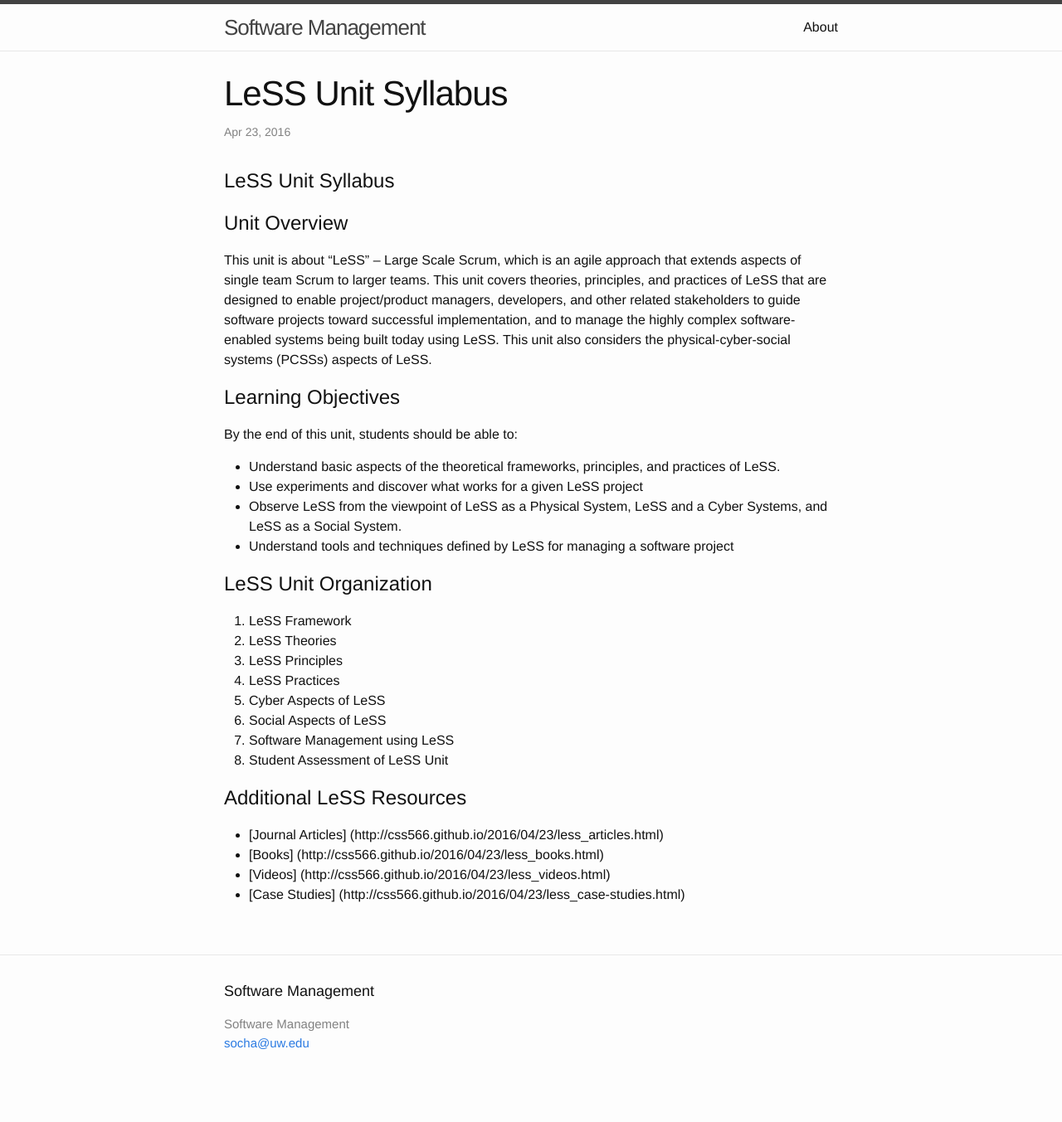
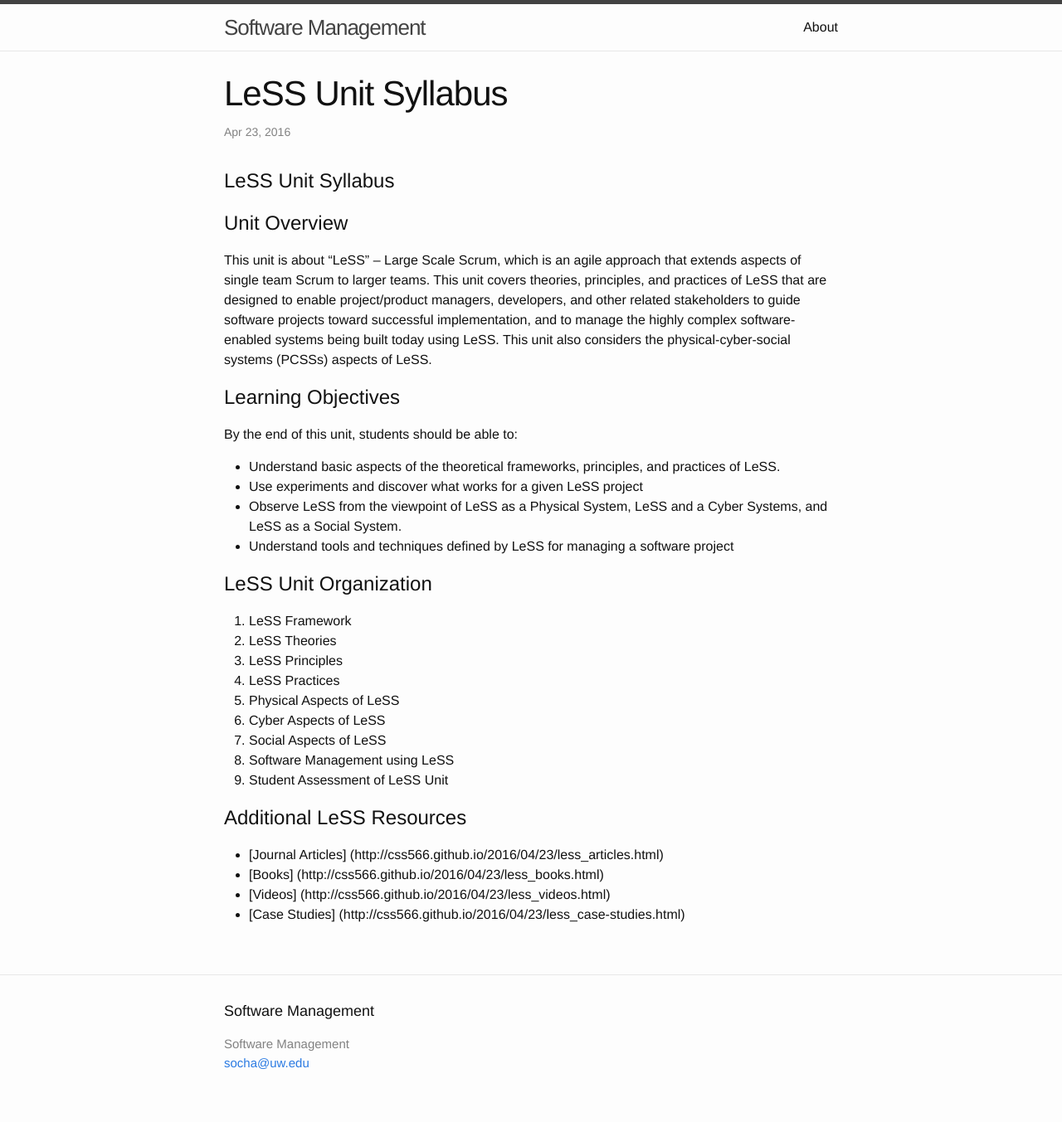
Before and after one commit to css566/css566.github.io, a Jekyll site: the page built from _posts/2016-04-23-less_syllabus.md, in a window 1280 px wide. Shown: the whole page at 83% size. Built offline with Jekyll 4.4.1, drawn with Linux system fonts in a browser that asks for light colours; comment, search, counter and statistics services are not loaded; before the commit the page ends 1329 px from its top, so only the background shows below that.

Commit message:
Update 2016-04-23-less_syllabus.md

```diff
--- a/_posts/2016-04-23-less_syllabus.md
+++ b/_posts/2016-04-23-less_syllabus.md
@@ -25,10 +25,11 @@ By the end of this unit, students should be able to:
  2. LeSS Theories
  3. LeSS Principles
  4. LeSS Practices
- 5. Cyber Aspects of LeSS
- 6. Social Aspects of LeSS
- 7. Software Management using LeSS
- 8. Student Assessment of LeSS Unit
+ 5. Physical Aspects of LeSS
+ 6. Cyber Aspects of LeSS
+ 7. Social Aspects of LeSS
+ 8. Software Management using LeSS
+ 9. Student Assessment of LeSS Unit
 
 # Additional LeSS Resources
 
```
